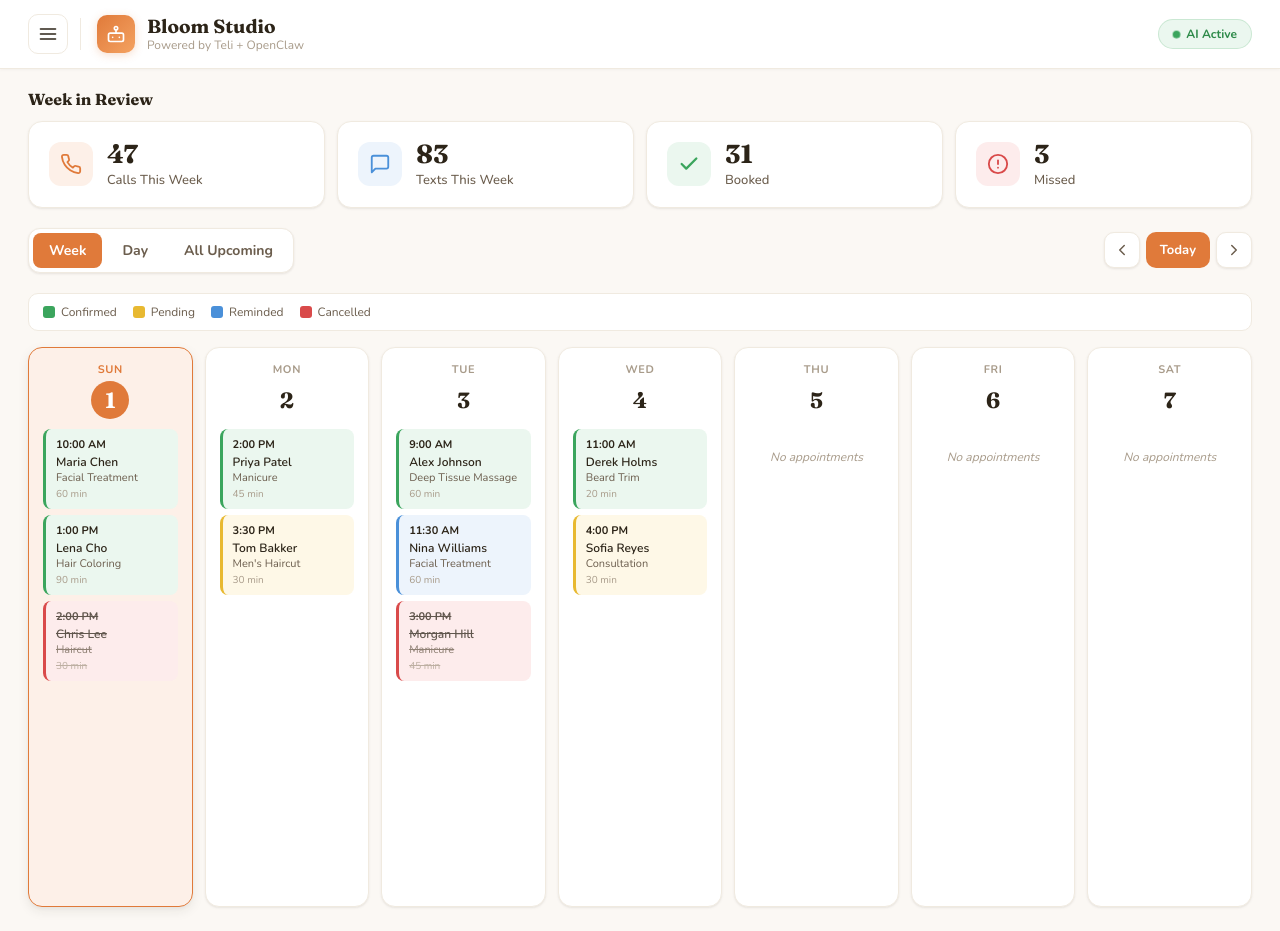
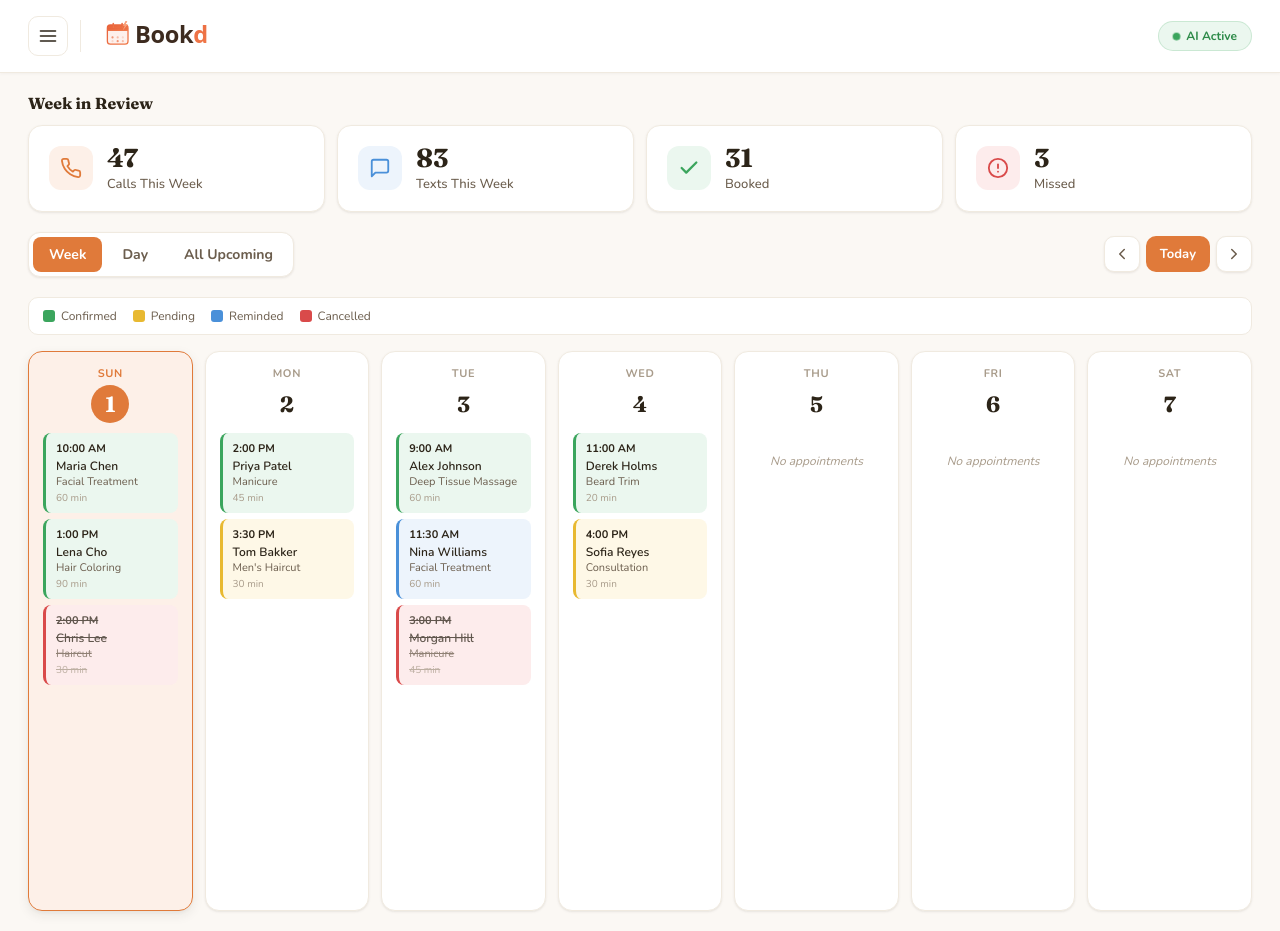
Before and after one commit to ArunimaV/bookd, a Next.js app: page / in a window 1280 px wide. Built offline with nearby package versions, Linux system fonts and the light colour scheme.

Commit message:
chungus bungus lilheroin

```diff
--- a/dashboard/components/Header.tsx
+++ b/dashboard/components/Header.tsx
@@ -202,37 +202,17 @@ export function Header({ tabs, activeTab, onTabChange }: HeaderProps) {
               marginRight: 4,
             }}
           />
-          <div
+          {/* Replace text with logo */}
+          <img
+            src="/logo.svg"
+            alt="Bloom Studio"
             style={{
-              width: 38,
-              height: 38,
-              borderRadius: 10,
-              background: `linear-gradient(135deg, ${C.accent}, #F4A261)`,
-              display: "flex",
-              alignItems: "center",
-              justifyContent: "center",
-              boxShadow: `0 2px 8px ${C.accent}40`,
+              width: 140,
+              height: "auto",
+              display: "block",
+              marginLeft: 3, // if you want to nudge it right, adjust as needed
             }}
-          >
-            {Icons.bot("#FFF", 20)}
-          </div>
-          <div>
-            <h1
-              style={{
-                fontSize: 19,
-                fontFamily: C.heading,
-                fontWeight: 700,
-                color: C.text,
-                lineHeight: 1.2,
-                margin: 0,
-              }}
-            >
-              Bloom Studio
-            </h1>
-            <p style={{ fontSize: 12, color: C.textMuted, margin: 0 }}>
-              Powered by Teli + OpenClaw
-            </p>
-          </div>
+          />
         </div>
 
         {/* Status Indicator */}
```
Also changed, not shown: public/logo.svg (added).
